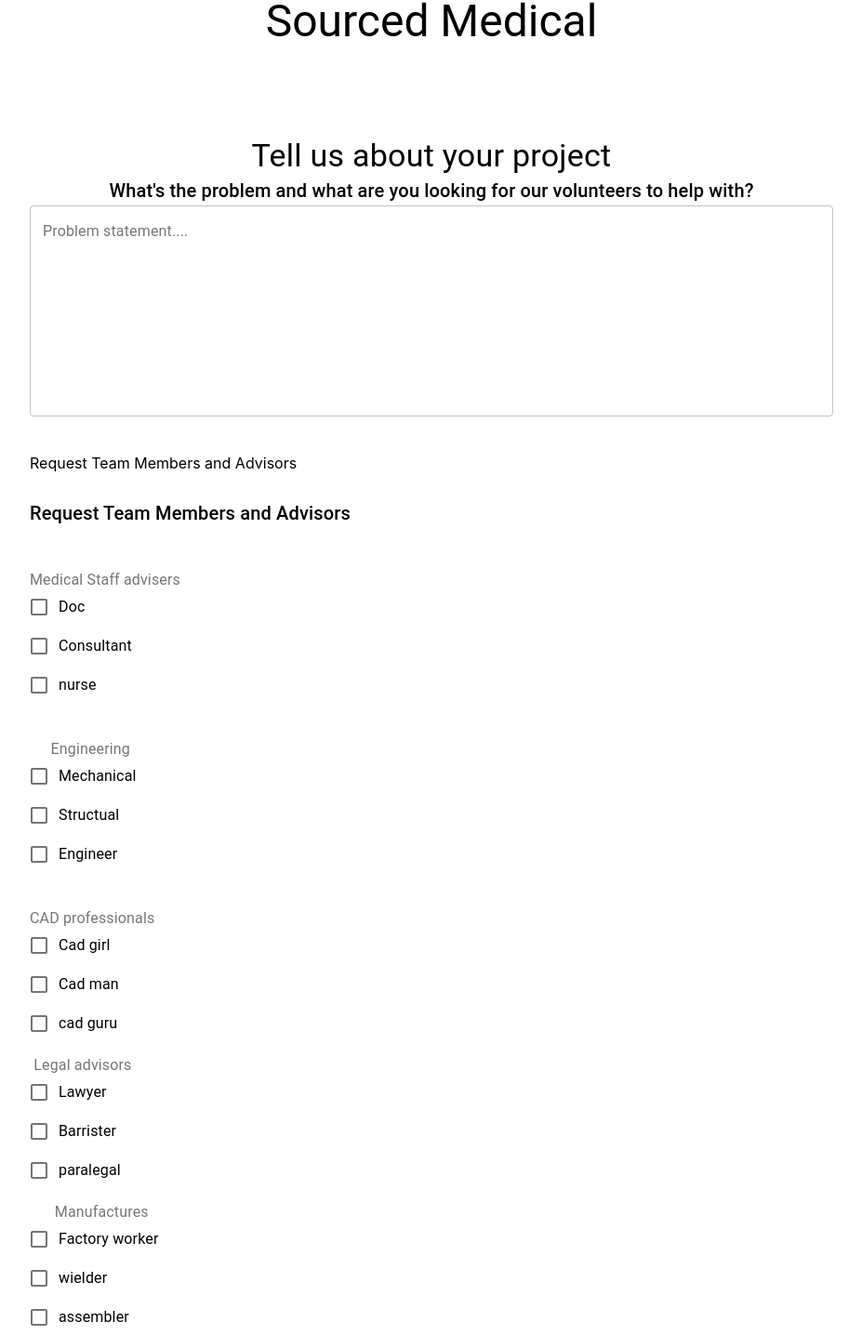
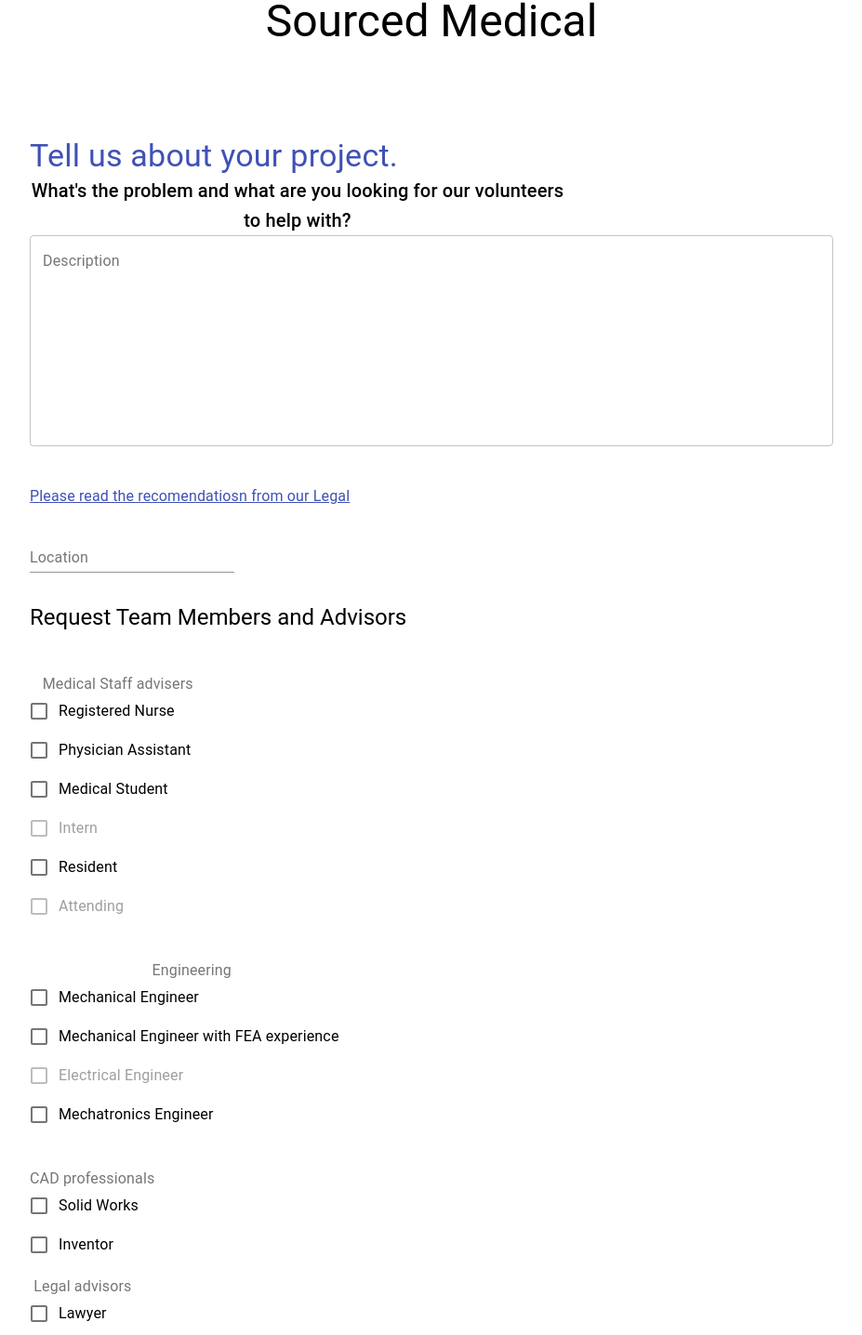
Before and after one commit to crowdsourcemedical/volunteer-database, a React (Create React App) app in the folder frontend/: page /newproject in a window 1280 px wide. Shown: the part 141-1577 px from the top of the page at 93% size, without its empty margins (176-1103 px from the left). Built offline with nearby package versions, Linux system fonts and the light colour scheme.

Commit message:
updated checkbox names and added in location as per figma - set everything to primary colour but waiting for theme to be updated

```diff
--- a/frontend/src/App.css
+++ b/frontend/src/App.css
@@ -36,3 +36,11 @@
     transform: rotate(360deg);
   }
 }
+
+#legal_recomendations{
+  text-decoration: underline;
+
+}
+#legal_recomendations:hover{
+  cursor: pointer;
+}
--- a/frontend/src/components/Forms/checkboxSection.js
+++ b/frontend/src/components/Forms/checkboxSection.js
@@ -33,7 +33,7 @@ export default function Checkboxes(props) {
          {props.checkboxes.map((checkbox)=>{
            return(
            <FormControlLabel
-           control={ <Checkbox disabled={checkbox.status} inputProps={{ 'aria-label':  'uncontrolled-checkbox' }} />}
+           control={ <Checkbox disabled={checkbox.status} color="primary" inputProps={{ 'aria-label':  'uncontrolled-checkbox' }} />}
            label={checkbox.label} onChange={props.cb(this)}
 
          />)
--- a/frontend/src/pages/newproject.js
+++ b/frontend/src/pages/newproject.js
@@ -1,8 +1,9 @@
 import React, { Component } from 'react'
 import TextField from '@material-ui/core/TextField';
 import { makeStyles } from '@material-ui/core/styles';
-import {  Box, Typography, Grid } from "@material-ui/core";
-import { Button,  } from "@material-ui/core";
+import { Box, Typography, Grid } from "@material-ui/core";
+import { Button } from "@material-ui/core";
+
 
 import CheckBoxSection from '../components/Forms/checkboxSection.js'
 
@@ -17,13 +18,15 @@ const useStyles = makeStyles(theme => ({
     margin: {
         margin: theme.spacing(1),
     },
+
 }));
 
 export default class NewProject extends Component {
 
+
     constructor(props) {
         super(props);
-        this.state = { value: '',profsRequired:[] };
+        this.state = { description: '', profsRequired: [], location: '' };
         this.handleChange = this.handleChange.bind(this);
         this.handleSubmit = this.handleSubmit.bind(this);
         this.handleCheckBoxChange = this.handleCheckBoxChange.bind(this)
@@ -31,11 +34,10 @@ export default class NewProject extends Component {
     }
 
     handleCheckBoxChange(event) {
-
-        //TODO: GET CHECKBOX data from child compoenent onChange
-      }
+        //TODO: GET CHECKBOX data from child component onChange
+    }
     handleChange(event) {
-        this.setState({ value: event.target.value });
+        this.setState({ [event.target.name]: event.target.value });
     }
 
     handleSubmit(event) {
@@ -43,12 +45,12 @@ export default class NewProject extends Component {
         //TODO: HANDLE submit
         event.preventDefault();
     }
-    checkboxesCad = [{ "label": "Cad girl", "status": false }, { "label": "Cad man", "status": false }, { "label": "cad guru", "status": false }] // pass this to a checkboxsection to output all checkbox labels -> status is if its disabled or enabled
-    checkboxesMedical = [{ "label": "Doc", "status": false }, { "label": "Consultant", "status": false }, { "label": "nurse", "status": false }] // pass this to a checkboxsection to output all checkbox labels -> status is if its disabled or enabled
-    checkboxesEng = [{ "label": "Mechanical", "status": false }, { "label": "Structual", "status": false }, { "label": "Engineer", "status": false }] // pass this to a checkboxsection to output all checkbox labels -> status is if its disabled or enabled
+    checkboxesCad = [{ "label": "Solid Works", "status": false }, { "label": "Inventor", "status": false }] // pass this to a checkboxsection to output all checkbox labels -> status is if its disabled or enabled
+    checkboxesMedical = [{ "label": "Registered Nurse", "status": false }, { "label": "Physician Assistant", "status": false }, { "label": "Medical Student", "status": false }, { "label": "Intern", "status": true }, { "label": "Resident", "status": false }, { "label": "Attending", "status": true }] // pass this to a checkboxsection to output all checkbox labels -> status is if its disabled or enabled
+    checkboxesEng = [{ "label": "Mechanical Engineer", "status": false }, { "label": "Mechanical Engineer with FEA experience", "status": false }, { "label": "Electrical Engineer", "status": true }, { "label": "Mechatronics Engineer", "status": false }] // pass this to a checkboxsection to output all checkbox labels -> status is if its disabled or enabled
     checkboxesLegal = [{ "label": "Lawyer", "status": false }, { "label": "Barrister", "status": false }, { "label": "paralegal", "status": false }]
-    checkboxesManu = [{ "label": "Factory worker", "status": false }, { "label": "wielder", "status": false }, { "label": "assembler", "status": false }]
-    //TODO: ALL THESE NEED TO BE UPDATED WHEN THE REQUIRMENTS ARE CLEAR what people are needed for each section
+    checkboxesManu = [{ "label": "FDM 3D printer", "status": false }, { "label": "SLA 3D printer", "status": false }, { "label": "SLS Nylon 3D printer", "status": false }, { "label": "Machinist", "status": true }]
+    //TODO: populate the above with an API call to see which professions are avaliable and not avaliable
 
     render() {
         return (
@@ -64,55 +66,70 @@ export default class NewProject extends Component {
 
                 <Grid container justify="center">
                     <Grid item xs={12} lg={8} xl={8}>
-
-                        <Typography variant="h4">Tell us about your project</Typography>
-                        <Typography variant="h6">What's the problem and what are you looking for our volunteers to help with?</Typography>
-
+                        <Grid container alignItems="flex-start" item xs={12} lg={8} xl={8}>
+                            <Typography color="primary" variant="h4">Tell us about your project.</Typography> <br></br>
+                        </Grid>
+                        <Grid container alignItems="flex-start" item xs={12} lg={8} xl={8}>
+                            <Typography variant="h6">What's the problem and what are you looking for our volunteers to help with?</Typography>
+                        </Grid>
                         <form className={useStyles.root} noValidate autoComplete="off">
 
                             <TextField
-                                id="outlined-multiline-static"
+                                name="description"
                                 multiline={true}
                                 rows={10}
                                 fullWidth={true}
                                 size="large"
-                                label="Problem statement...."
-                                variant="outlined" value={this.state.value} onChange={this.handleChange} />
+                                label="Description"
+                                variant="outlined" value={this.state.description} onChange={this.handleChange} />
                             <Box m={5} />
                             <Grid container alignItems="flex-start" item xs={12} lg={8} xl={8}>
-                                <a >Request Team Members and Advisors</a>
+                                < Typography id="legal_recomendations" color="primary" variant="subtitle1"> Please read the recomendatiosn from our Legal </Typography>
                                 <Box m={3} />
 
                             </Grid>
                             <Grid container alignItems="flex-start" item xs={12} lg={8} xl={8}>
-                                <Typography variant="h6">Request Team Members and Advisors</Typography>
+
+                                <TextField
+                                    name="location"
+                                    label="Location"
+                                    onChange={this.handleChange}
+                                />
+                                <Box m={5} />
+
+                            </Grid>
+                            <Grid container alignItems="flex-start" item xs={12} lg={8} xl={8}>
+                                <Typography variant="h5">Request Team Members and Advisors</Typography>
                                 <Box m={5} />
 
                             </Grid>
 
                             <Grid container alignItems="flex-start" item xs={12} lg={8} xl={8}>
-                                <CheckBoxSection right sectionHeader={"Medical Staff advisers"} checkboxes={this.checkboxesMedical} cb ={this.handleCheckBoxChange} ></CheckBoxSection>
+                                <CheckBoxSection right sectionHeader={"Medical Staff advisers"} checkboxes={this.checkboxesMedical} cb={this.handleCheckBoxChange} ></CheckBoxSection>
                             </Grid>
                             <Box m={5} />
                             <Grid container alignItems="flex-start" item xs={12} lg={8} xl={8}>
-                                <CheckBoxSection right sectionHeader={"Engineering"} checkboxes={this.checkboxesEng} cb ={this.handleCheckBoxChange}></CheckBoxSection>
+                                <CheckBoxSection right sectionHeader={"Engineering"} checkboxes={this.checkboxesEng} cb={this.handleCheckBoxChange}></CheckBoxSection>
                             </Grid>
                             <Box m={5} />
 
                             <Grid container alignItems="flex-start" item xs={12} lg={8} xl={8}>
-                                <CheckBoxSection right sectionHeader={"CAD professionals"} checkboxes={this.checkboxesCad} cb ={this.handleCheckBoxChange} ></CheckBoxSection>
+                                <CheckBoxSection right sectionHeader={"CAD professionals"} checkboxes={this.checkboxesCad} cb={this.handleCheckBoxChange} ></CheckBoxSection>
                             </Grid>
                             <Box m={2} />
                             <Grid container alignItems="flex-start" item xs={12} lg={8} xl={8}>
-                                <CheckBoxSection sectionHeader={"Legal advisors"} checkboxes={this.checkboxesLegal} cb ={this.handleCheckBoxChange}></CheckBoxSection>
+                                <CheckBoxSection sectionHeader={"Legal advisors"} checkboxes={this.checkboxesLegal} cb={this.handleCheckBoxChange}></CheckBoxSection>
                             </Grid>
                             <Box m={2} />
                             <Grid container alignItems="flex-start" item xs={12} lg={8} xl={8}>
-                                <CheckBoxSection sectionHeader={"Manufactures"} checkboxes={this.checkboxesManu} cb ={this.handleCheckBoxChange}></CheckBoxSection>
+                                <CheckBoxSection sectionHeader={"Manufactures"} checkboxes={this.checkboxesManu} cb={this.handleCheckBoxChange}></CheckBoxSection>
                             </Grid>
-                            <Button onClick={this.handleSubmit} variant="contained" size="large" color="primary" className={useStyles.margin}>
-                                Submit
+                            <Box m={3} />
+                            <Grid container alignItems="flex-start" item xs={12} lg={8} xl={8}>
+                                <Button onClick={this.handleSubmit} variant="contained" size="large" color="primary" className={useStyles.margin}>
+                                    Submit project
                              </Button>
+                            </Grid>
                         </form>
                     </Grid>
                 </Grid>
```
